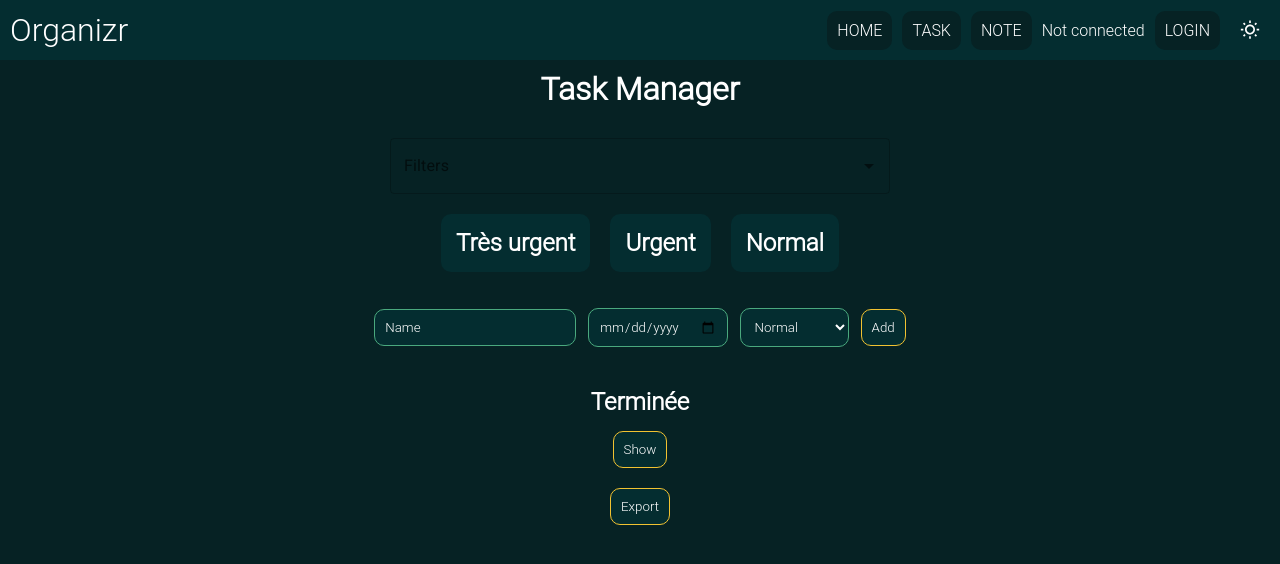
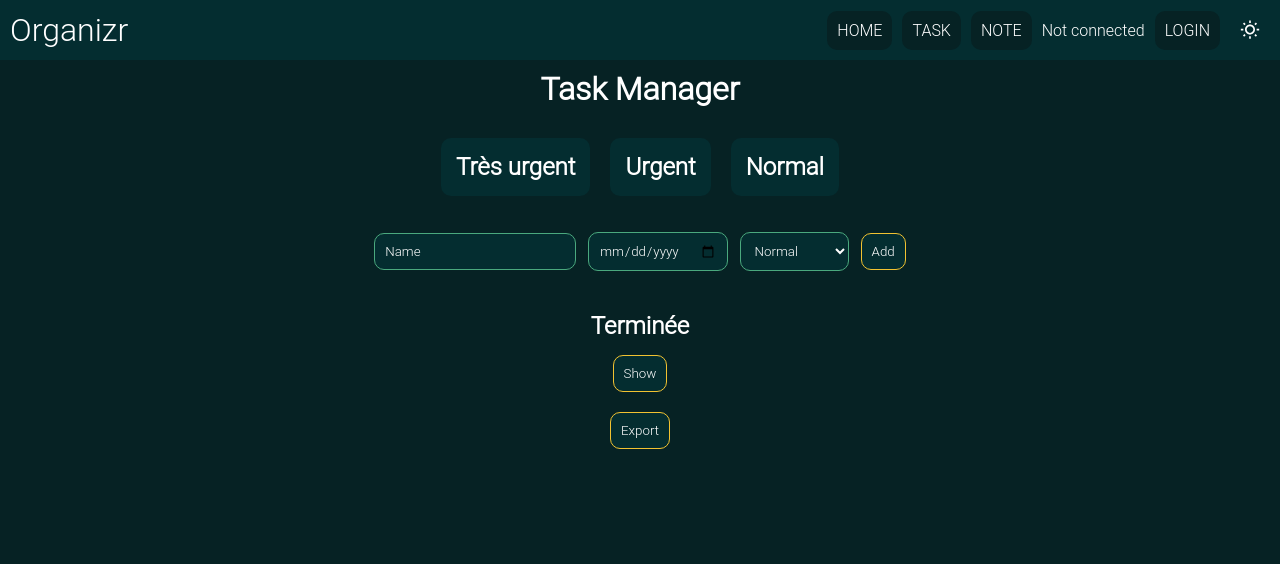
Before and after one commit to donovanbrun/organizr-front, a Next.js app: page /todo in a window 1280 px wide. Shown: the top 564 px of the page. Built offline with nearby package versions, Linux system fonts and the light colour scheme; no server answers.

Commit message:
hide tag filter for the moment

```diff
--- a/src/pages/todo.tsx
+++ b/src/pages/todo.tsx
@@ -155,7 +155,7 @@ export default function TaskManager() {
             <div className={styles.TaskManager}>
                 <h1 className="title">Task Manager</h1>
 
-                <Autocomplete
+                {/* <Autocomplete
                     className={styles.TaskFilter}
                     multiple
                     value={selectedTags}
@@ -164,7 +164,7 @@ export default function TaskManager() {
                     renderInput={(params) => (
                         <TextField {...params} label="Filters" />
                     )}
-                />
+                /> */}
 
                 <div className={styles.Area1}>
                     <div className={styles.TaskArea}>
@@ -298,7 +298,7 @@ function TaskModal({ selectedTask, closeModal }) {
                     <option value="Terminée">Terminée</option>
                 </select>
 
-                <Autocomplete
+                {/* <Autocomplete
                     multiple
                     freeSolo
                     value={task.tags}
@@ -307,7 +307,7 @@ function TaskModal({ selectedTask, closeModal }) {
                     renderInput={(params) => (
                         <TextField {...params} label="Tags" />
                     )}
-                />
+                /> */}
             </div>
             <div className={styles.TaskModalDate}>
                 <p>Creation : {(new Date(task.creationDate)).toLocaleString()}</p>
```
